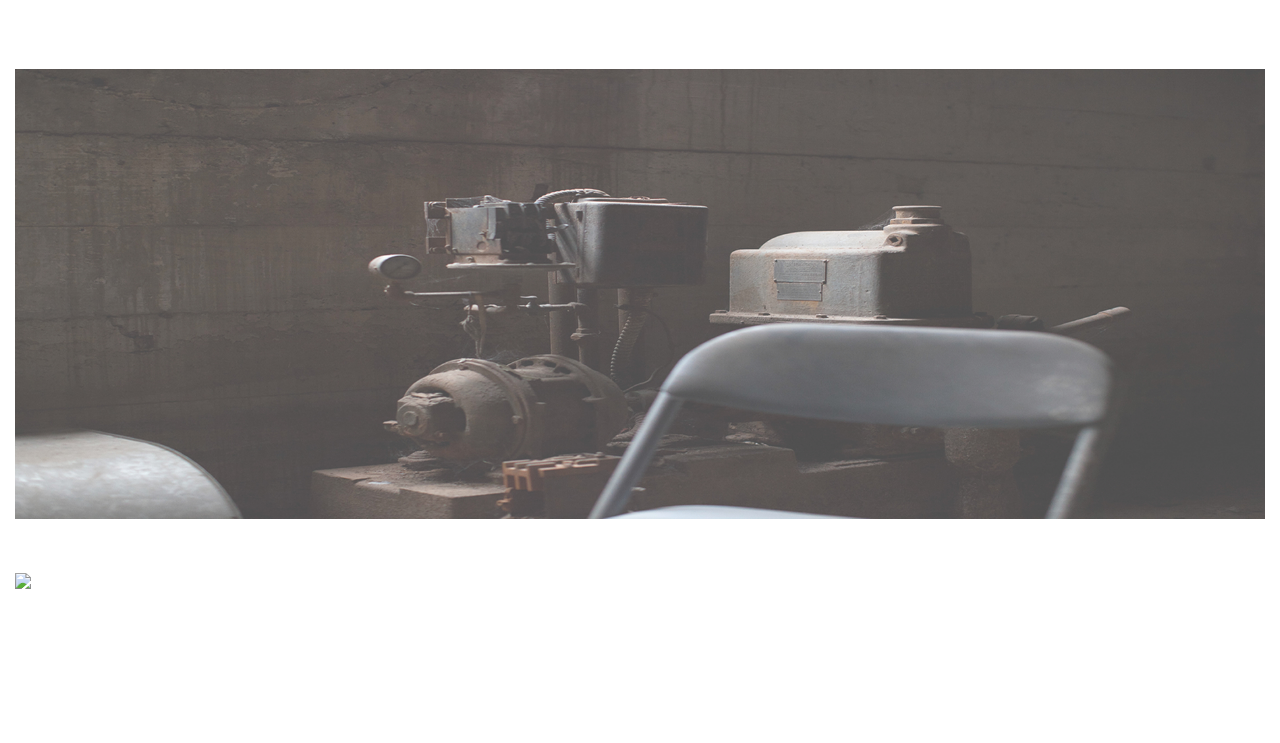
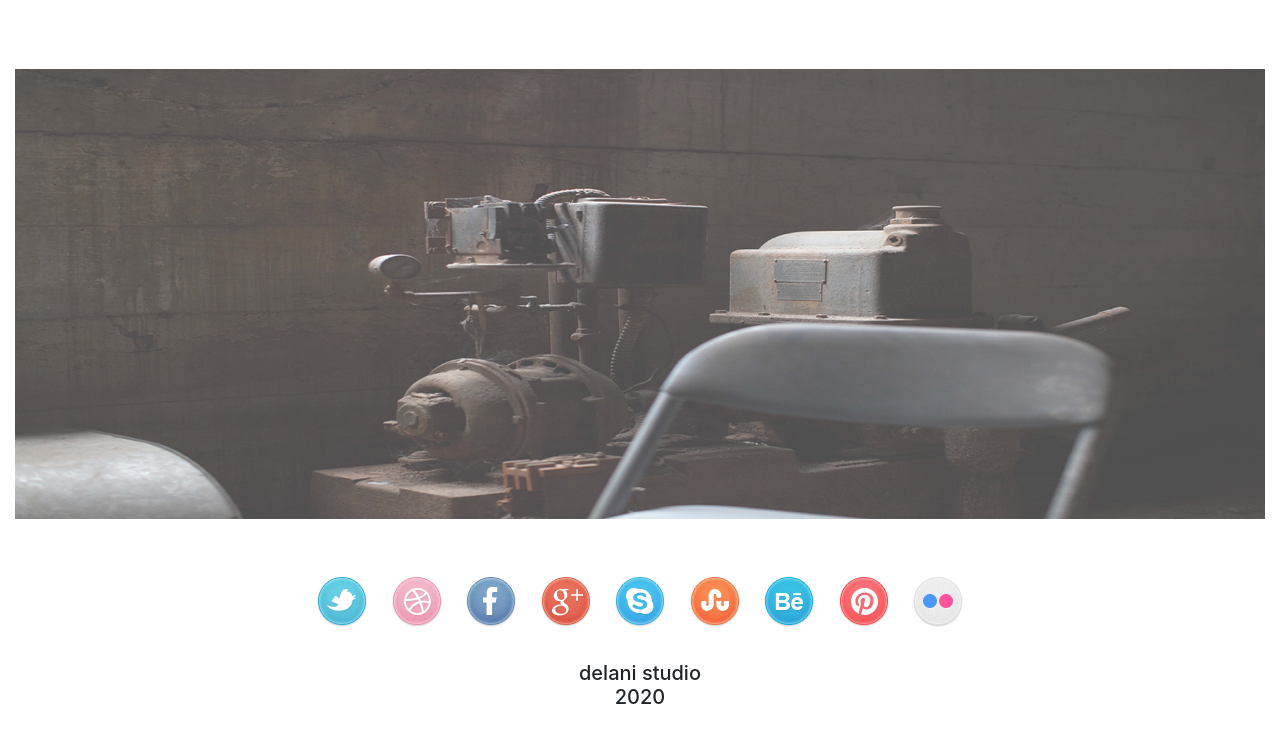
Before and after one commit to Abdullahi-Mohammedamin/delani-studio, a plain HTML site: page index.html in a window 1280 px wide. Shown: the part 2336-3079 px from the top of the page. Before the commit the page ends 2927 px from the top, so only its background shows below. Drawn offline with nearby package versions, Linux system fonts and the light colour scheme.

Commit message:
adds links to social media icons

```diff
--- a/css/delani.css
+++ b/css/delani.css
@@ -67,3 +67,12 @@
     width: 100%;
     padding-bottom: 30px;
 }
+
+.icon {
+    text-align: center;
+    padding-bottom: 30px;
+}
+
+.icon img {
+    padding: 10px;
+}
--- a/index.html
+++ b/index.html
@@ -107,8 +107,20 @@
             <div class="contact">
 
             </div><br/><br/>
-            <div>
-                <img src="css/img/"
+            <div class="icon">
+                <img src="css/img/twitter.png">
+                <img src="css/img/dribble.png">
+                <img src="css/img/facebook.png">
+                <img src="css/img/g_plus.png">
+                <img src="css/img/skype.png">
+                <img src="css/img/stumble_upon.png">
+                <img src="css/img/behance.png">
+                <img src="css/img/pinterest.png">
+                <img src="css/img/flickr.png"><br/><br/>
+                <h5>
+                    delani studio<br/>
+                    2020
+                </h5>
             </div>
         </div>
     </body>
```
